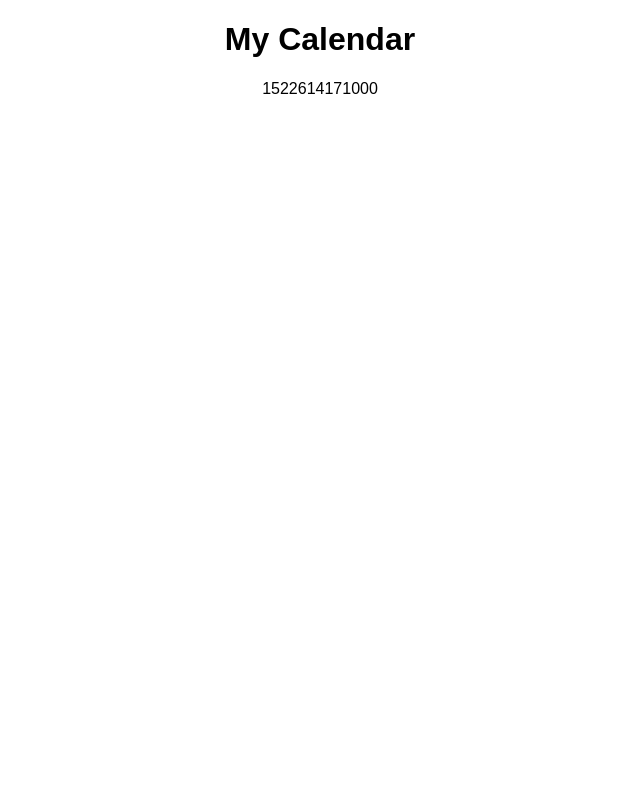
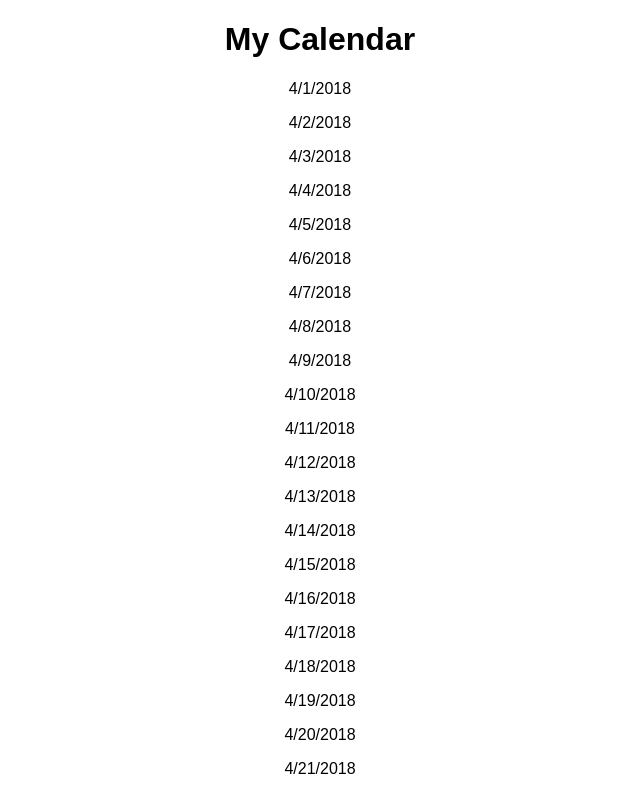
Before and after one commit to beniceberg/calendar, a React (Create React App) app in the folder calendar-app/: page / in a window 1280 px wide. Shown: the top 794 px of the page, without its empty margins (320-960 px from the left). Built offline with nearby package versions, Linux system fonts and the light colour scheme.

Commit message:
feat: render one month

```diff
--- a/calendar-app/src/App.js
+++ b/calendar-app/src/App.js
@@ -10,7 +10,7 @@ class App extends Component {
     this.state = {
       currentDate: new Date(),
       // viewDate: new Date(moment(this.current).format('l').split('/')[2], moment(this.current).format('l').split('/')[0] - 1, 1),
-      viewDate: new Date().setDate(1),
+      viewDate: new Date(this.current.setDate(1)),
     }
   }
 
@@ -42,37 +42,26 @@ class App extends Component {
   }
 
   getDate() {
-    // const daysArray = [];
-    // const viewMonth = moment(this.state.viewDate).format('l').split('/')[0];
-    // for (let i=0; i<100; i++) {
-    //   const date = <p> {moment(this.state.viewDate).add(i, 'days').calendar()} </p>;
-    //   daysArray.push(date);
-    // }
-    // const firstDay = this.state.viewDate.getDay();
-    // if (firstDay !== 0) {
-    //   // if (firstDay === 0) firstDay = 7;
-    //   for (let i=firstDay; i > 0; i--) {
-    //     daysArray.push(<p> {moment(this.state.viewDate).subtract(i,'days')} </p>)
-    //   }
-    // }
+    const daysArray = [];
+    let viewMonth = this.state.viewDate.getMonth();
+    let month = viewMonth;
+    let day = this.state.viewDate;
+    let dayNumber = 0;
+    while (month === viewMonth) {
+      daysArray.push(<p> {moment(day).format('l')} </p>);
+      day = this.state.viewDate.setDate(this.state.viewDate.getDate()+1);
+      month = moment(day).format('l').split('/')[0]-1;
+    }
+    return daysArray;
+  }
 
-    // let viewMonth = this.state.viewDate;
-    // viewMonth = viewMonth.getMonth();
-    // let month = viewMonth;
-    // let dayNumber = 0;
-    // while (month === viewMonth) {
-    //   const day = this.state.viewDate.setDate(this.state.viewDate.getDate()+1);
-    //   daysArray.push(<p> {day} </p>);
-    //   month = day.getMonth();
-    // }
-    // return daysArray;
-  }
   render() {
     return (
       <div className="App">
         <h1>My Calendar</h1>
-        {/* {this.getDate()} */}
-        {this.state.viewDate}
+        {this.getDate()}
+        {/* {this.state.viewDate} */}
+        {/* {this.state.currentDate.getDate()} */}
       </div>
     );
   }
```
